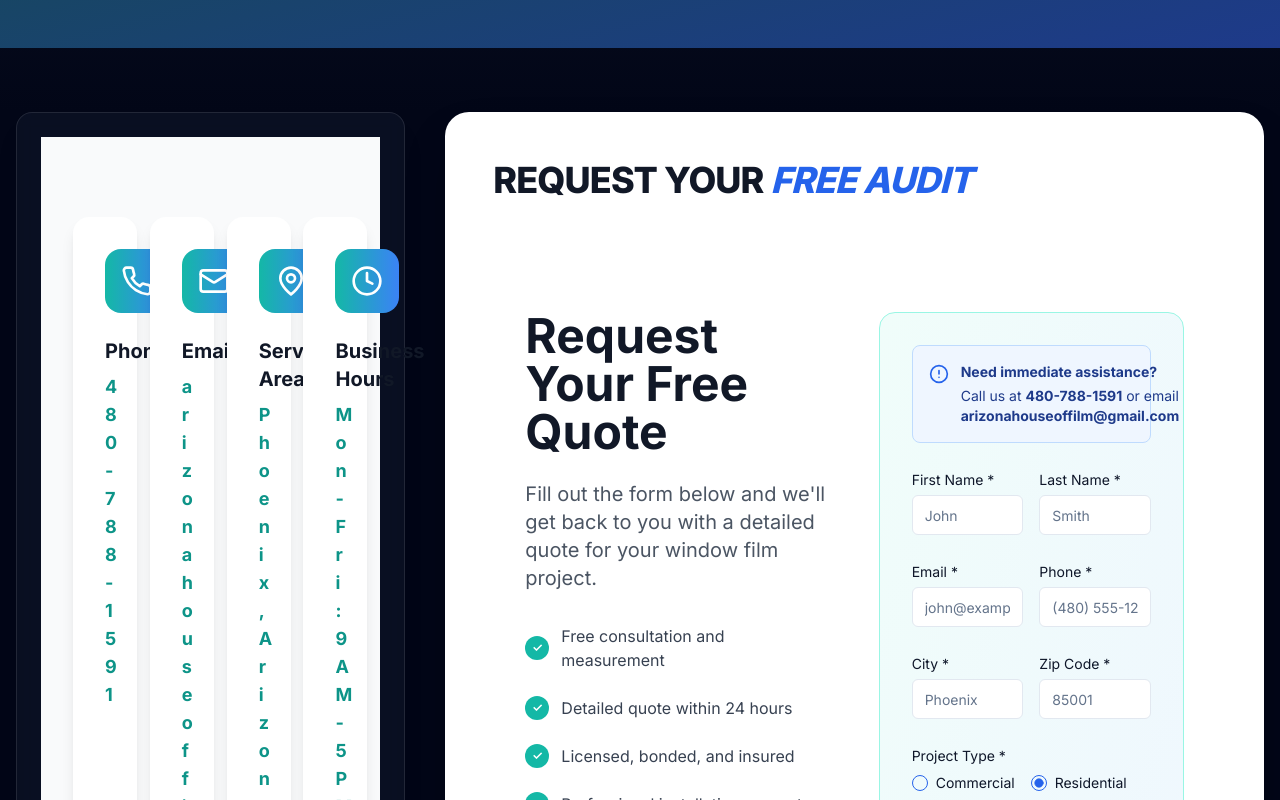
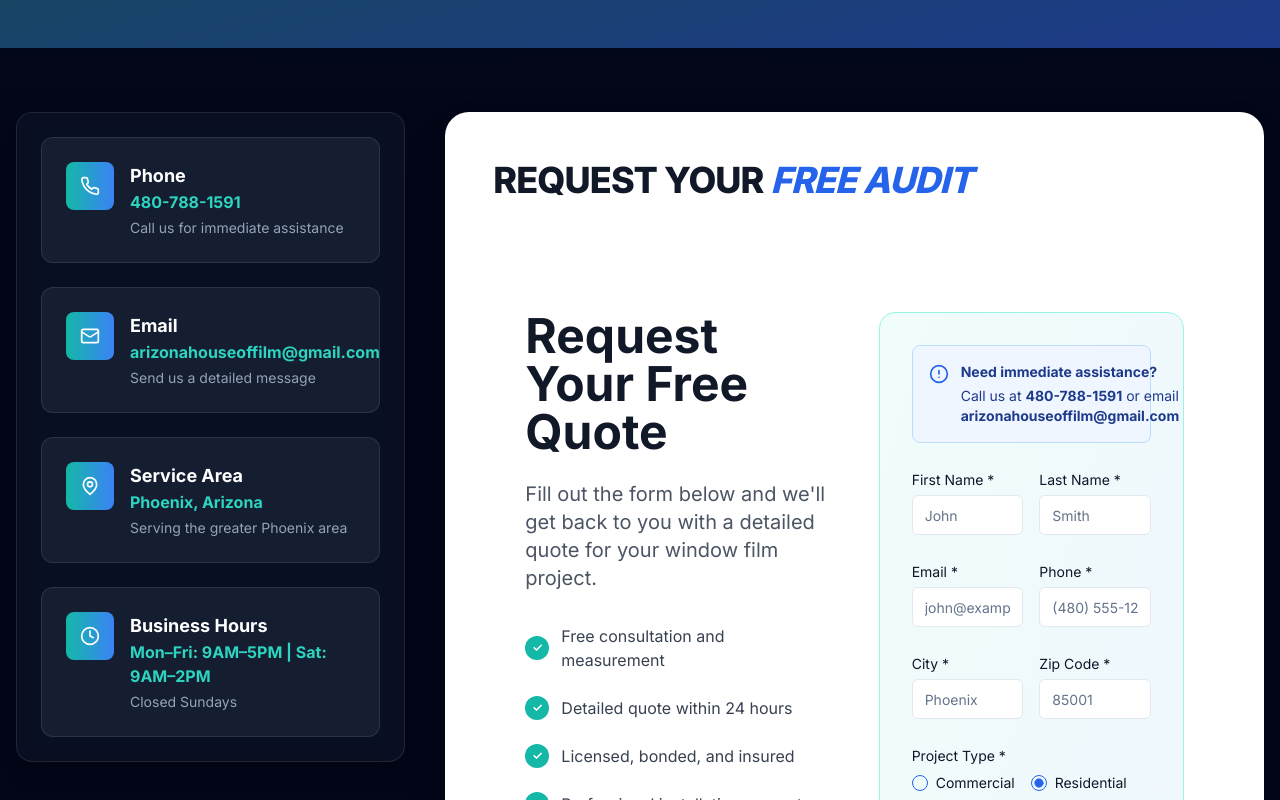
Before and after one commit to Boats43/arizona-house-of-film, a React (Vite) app: page /contact in a window 1280 px wide. Shown: the part 460-1260 px from the top of the page. Built offline with nearby package versions, Linux system fonts and the light colour scheme.

Commit message:
Convert ContactInfo to proper sidebar component

```diff
--- a/src/components/contact/ContactInfo.jsx
+++ b/src/components/contact/ContactInfo.jsx
@@ -1,74 +1,79 @@
-import React from 'react';
-import { motion } from 'framer-motion';
-import { Phone, Mail, MapPin, Clock } from 'lucide-react';
+import React from "react";
+import { motion } from "framer-motion";
+import { Phone, Mail, MapPin, Clock } from "lucide-react";
 
 const ContactInfo = () => {
   const contactItems = [
     {
       icon: Phone,
-      title: 'Phone',
-      details: '480-788-1591',
-      href: 'tel:480-788-1591',
-      description: 'Call us for immediate assistance'
+      title: "Phone",
+      details: "480-788-1591",
+      href: "tel:4807881591",
+      description: "Call us for immediate assistance",
     },
     {
       icon: Mail,
-      title: 'Email',
-      details: 'arizonahouseoffilm@gmail.com',
-      href: 'mailto:arizonahouseoffilm@gmail.com',
-      description: 'Send us a detailed message'
+      title: "Email",
+      details: "arizonahouseoffilm@gmail.com",
+      href: "mailto:arizonahouseoffilm@gmail.com",
+      description: "Send us a detailed message",
     },
     {
       icon: MapPin,
-      title: 'Service Area',
-      details: 'Phoenix, Arizona',
-      description: 'Serving the greater Phoenix area'
+      title: "Service Area",
+      details: "Phoenix, Arizona",
+      description: "Serving the greater Phoenix area",
     },
     {
       icon: Clock,
-      title: 'Business Hours',
-      details: 'Mon-Fri: 9AM-5PM, Sat: 9AM-2PM',
-      description: 'Closed Sundays'
-    }
+      title: "Business Hours",
+      details: "Mon–Fri: 9AM–5PM | Sat: 9AM–2PM",
+      description: "Closed Sundays",
+    },
   ];
 
   return (
-    <section className="py-20 bg-gray-50">
-      <div className="max-w-7xl mx-auto px-4 sm:px-6 lg:px-8">
-        <div className="grid grid-cols-1 md:grid-cols-2 lg:grid-cols-4 gap-8">
+    <div className="space-y-6">
       {contactItems.map((info, index) => (
         <motion.div
           key={info.title}
-              initial={{ opacity: 0, y: 30 }}
+          initial={{ opacity: 0, y: 20 }}
           whileInView={{ opacity: 1, y: 0 }}
-              transition={{ duration: 0.8, delay: index * 0.1 }}
+          transition={{ duration: 0.5, delay: index * 0.05 }}
           viewport={{ once: true }}
-              className="bg-white rounded-2xl p-8 shadow-lg text-center card-hover flex flex-col"
+          className="bg-slate-800/60 border border-white/10 rounded-xl p-6"
         >
-              <div className="w-16 h-16 bg-gradient-to-r from-teal-500 to-blue-500 rounded-2xl flex items-center justify-center mx-auto mb-6 flex-shrink-0">
-                <info.icon className="w-8 h-8 text-white" />
+          <div className="flex items-start gap-4">
+            <div className="w-12 h-12 bg-gradient-to-r from-teal-500 to-blue-500 rounded-lg flex items-center justify-center flex-shrink-0">
+              <info.icon className="w-5 h-5 text-white" />
             </div>
-              <h3 className="text-xl font-bold text-gray-900 mb-2">
+
+            <div>
+              <h3 className="text-lg font-bold text-white">
                 {info.title}
               </h3>
+
               {info.href ? (
-                 <a href={info.href} className="text-lg font-semibold text-teal-600 mb-2 break-words hover:underline">
+                <a
+                  href={info.href}
+                  className="text-teal-400 font-semibold break-words hover:underline"
+                >
                   {info.details}
                 </a>
               ) : (
-                <p className="text-lg font-semibold text-teal-600 mb-2 break-words">
+                <p className="text-teal-400 font-semibold break-words">
                   {info.details}
                 </p>
               )}
 
-              <p className="text-gray-600 text-sm mt-auto">
+              <p className="text-slate-400 text-sm mt-1">
                 {info.description}
               </p>
+            </div>
+          </div>
         </motion.div>
       ))}
     </div>
-      </div>
-    </section>
   );
 };
 
```
Lines whose indentation alone changed are shown as unchanged.
